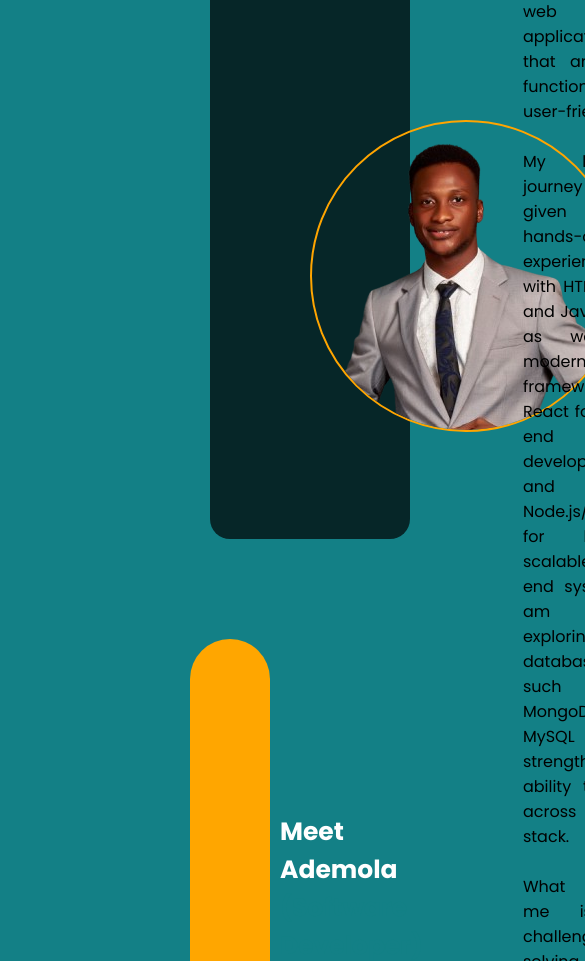
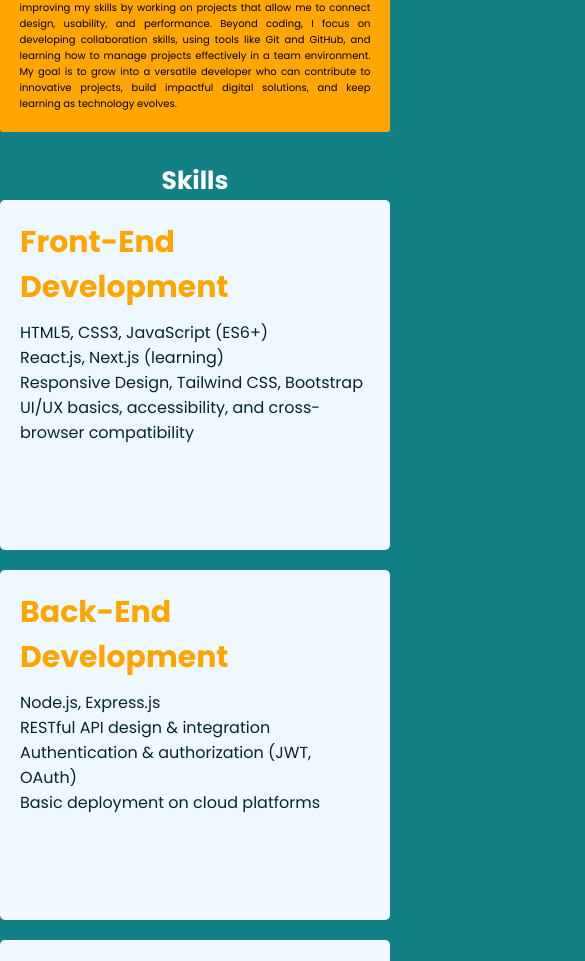
Before and after one commit to taiwoademola65/ADEMOLA-TAIWO-S-PORTFOLIO, a plain HTML site: page index.html in a window 390 px wide. Shown: the part 1039-2000 px from the top of the page, 585 px wide, since content can reach past the window. Drawn offline with Linux system fonts and the light colour scheme.

Commit message:
added Responsiveness

```diff
--- a/index.html
+++ b/index.html
@@ -11,6 +11,7 @@
   <link
     href="https://fonts.googleapis.com/css2?family=Poppins:ital,wght@0,100;0,200;0,300;0,400;0,500;0,600;0,700;0,800;0,900;1,100;1,200;1,300;1,400;1,500;1,600;1,700;1,800;1,900&display=swap"
     rel="stylesheet">
+    <link rel="stylesheet" href="responsiveness.css">
 </head>
 
 <body>
@@ -47,9 +48,7 @@
 
     <div class="me">
       <h3>Meet
-        <br>
         Ademola
-        <br>
         <p class="dev">(Software Developer)</p>
       </h3>
     </div>
@@ -92,17 +91,33 @@
       <P>UI/UX basics, accessibility, and cross-browser compatibility</P>
     </div>
 
-    <div class="branch-two">
-      <h4 class="back">Back-End Development</h4>
+    <div class="branch-one">
+      <h4 class="front">Back-End Development</h4>
       <P>Node.js, Express.js</P>
       <P>RESTful API design & integration</P>
       <P>Authentication & authorization (JWT, OAuth)</P>
       <P>Basic deployment on cloud platforms</P>
     </div>
 
+    <div class="branch-one">
+      <h4 class="front">Databases</h4>
+      <p>MongoDB, Mongoose</p>
+      <p>MySQL (basics)</p>
+      <p>Database design & CRUD operations</p>
+    </div>
+
+
+    <div class="branch-one">
+      <h4 class="front">Version Control & Tools</h4>
+
+      <p>Git, GitHub</p>
+      <p>NPM, Webpack</p>
+      <p>Postman (API testing)</p>
+      <p>Deployment tools: Vercel, Netlify, Heroku</p>
+    </div>
   </div>
 
-  <div class="parent-2">
+  <!-- <div class="parent">
 
 
     <div class="data-one">
@@ -113,8 +128,8 @@
     </div>
 
 
-    <div class="data-two">
-      <h4 class="version">Version Control & Tools</h4>
+    <div class="data-one">
+      <h4 class="data">Version Control & Tools</h4>
 
       <p>Git, GitHub</p>
       <p>NPM, Webpack</p>
@@ -122,7 +137,7 @@
       <p>Deployment tools: Vercel, Netlify, Heroku</p>
     </div>
 
-  </div>
+  </div> -->
   <div class="connect">
     <div class="contact">
       <h5>Connect
--- /dev/null
+++ b/responsiveness.css
@@ -0,0 +1,127 @@
+@media screen and (max-width: 480px) {
+  #about {
+    margin: 0 auto;
+    border-radius: 0px;
+    display: block
+  }
+
+  body .about-me {
+    padding: 5%;
+    font-size: 10px;
+    flex-direction: column;
+    margin: 0px;
+    border-radius: 3px;
+    gap: 0px;
+
+  }
+
+  .me{
+    padding-left: 0%;
+    font-size: 15px;
+    text-align: center;
+  }
+
+  .about-me h2 {
+    text-align: center;
+    font-size: 10px;
+
+  }
+
+  .skills {
+    margin-top: 30px;
+    font-size: 25px;
+  }
+
+  .parent {
+  margin: 0;
+  padding: 0px 0px 40px 0;
+}
+
+.branch-one {
+  /* color: #062628; */
+  /* background-color: aliceblue; */
+  border-radius: 5px;
+  margin: 0;
+  /* padding: 20px; */
+  /* margin: 100px; */
+  /* margin-top: 10px;
+  margin-bottom: 10px;
+  margin-right: 80px; */
+  /* margin-left: 0px;
+  border-top: 5px; */
+}
+
+.branch-two {
+  /* flex-wrap: wrap; */
+  /* color: #062628; */
+  /* background-color: aliceblue; */
+  border-radius: 10px;
+  padding: 20PX;
+  /* margin: 100px; */
+  /* margin-top: 10px;
+  margin-bottom: 10px;
+  margin-right: 80px;
+  margin-left: 0px; */
+}
+
+/* body .parent-2 {
+  flex-wrap: wrap;
+  width: 100%;
+  padding: 10px;
+  border: 1px solid;
+  justify-content: space-between;
+  align-items: center;
+  margin: 10px;
+  margin: 10px;
+} */
+
+
+.branch-one {
+  /* flex: 1; */
+  padding: 20px;
+  height: 350px;
+  width: 100%;
+}
+
+body .data-one {
+  /* color: #062628; */
+  /* background-color: aliceblue; */
+  border-radius: 10px;
+  padding: 20px 0;
+  width: 100%;
+  /* margin: 100px;
+  margin-top: 10px;
+  margin-bottom: 10px;
+  margin-right: 80px;
+  margin-left: 0px;
+  border-top: 5px; */
+}
+
+.data-two {
+  color: #062628;
+  background-color: aliceblue;
+  border-radius: 10px;
+  width: 100%;
+  padding: 20PX;
+  /* margin: 100px;
+  margin-top: 10px;
+  margin-bottom: 10px;
+  margin-right: 80px;
+  margin-left: 0px; */
+
+}
+.connect {
+  flex-direction: column;
+  padding: 40px 50px;
+  border-radius: 0px;
+
+}
+.contact {
+  width: 100%;
+  font-size: 30px;
+}
+.call {
+  /* padding: 200px; */
+  font-size: 15px;
+}
+}
--- a/style.css
+++ b/style.css
@@ -22,7 +22,6 @@ body {
   background-color: #138086;
   font-family: "Poppins", sans-serif;
   color: white;
-  margin: 40px 20px 40px 40px;
 }
 
 h1 {
@@ -35,57 +34,46 @@ h1 {
 }
 
 #about {
-  margin-right: 170px;
-  margin-left: 170px;
-  margin-top: 70px;
-  margin-bottom: 100px;
+  display: flex;
+  text-align: justify;
+  justify-content: space-between;
+  padding: 5%;
+  margin: 20px 5% 60px 5%;
   background-color: #062628;
   border-radius: 20px;
-  text-align: justify;
-  padding: 100px;
-  display: flex;
-  justify-content: space-between;
-  flex-wrap: wrap;
   gap: 150px;
 }
 
 #about-text {
-  flex: 1;
-  padding-right: 40px;
+  width: 70%;
+}
 
+#about-image {
+  width: 30%;
+  border-bottom: 10%;
+  text-align: center;
 }
 
 img {
   border: 2px solid orange;
   border-radius: 100%;
-}
-
-#about-image {
-  flex: 1;
-  width: 500px;
-
+  margin-top: 20px;
+  width: 25vw;
 }
 
 .about-me {
   display: flex;
   justify-content: space-between;
   align-items: center;
-  padding: 40px;
-  /* margin: 50px; */
+  margin: 2px 10px;
+  padding: 5%;
   background-color: rgba(255, 166, 0, 256);
   border-radius: 40px;
-  margin-right: 150px;
-  margin-left: 150px;
-  margin-top: 70px;
-  margin-bottom: 50px;
-  gap: 100px;
-  border: 1000px;
-  height: 500px;
+  gap: 5%;
+
 }
 
 .about {
-  flex: 1;
-  padding-right: 20px;
   color: black;
   text-align: justify;
   justify-content: center;
@@ -94,14 +82,13 @@ img {
 
 .me {
 
-  padding-left: 50px;
-  font-size: 80px;
+  padding-left: 5%;
+  font-size: 8px;
 
 }
 
 h3 {
-  text-align: left;
-  font-size: 25px;
+  font-size: 20px;
 }
 
 .dev {
@@ -116,29 +103,35 @@ h3 {
 
 .parent {
   display: flex;
-  justify-content: space-between;
+  /* justify-content: space-between; */
   align-items: center;
-  margin: auto;
-  margin: 100px;
+  gap: 20px;
+  flex-wrap: wrap;
+  padding: 50px;
+  /* margin: auto; */
+  /* margin: 100px; */
 
 }
 
 
 .branch-one {
-  flex: 1;
+  /* flex: 1; */
   color: #062628;
   background-color: aliceblue;
   border-radius: 10px;
-  padding: 40px;
+  padding: 20px;
+  height: 350px;
+  width: 280px;
+  /* padding: 40px;
   margin: 100px;
   margin-top: 10px;
   margin-bottom: 10px;
   margin-right: 80px;
   margin-left: 0px;
-  border-top: 5px;
+  border-top: 5px; */
 }
 
-.branch-two {
+/* .branch-two {
   flex: 1;
   color: #062628;
   background-color: aliceblue;
@@ -149,16 +142,16 @@ h3 {
   margin-bottom: 10px;
   margin-right: 80px;
   margin-left: 0px;
-}
+} */
 
-.parent-2 {
+/* .parent-2 {
   display: flex;
   justify-content: space-between;
   align-items: center;
   margin: auto;
   margin: 100px;
 
-}
+} */
 
 .data-one {
   flex: 1;
@@ -166,15 +159,18 @@ h3 {
   background-color: aliceblue;
   border-radius: 10px;
   padding: 40px;
+  height: 350px;
+  width: 700px;
+  /* padding: 40px;
   margin: 100px;
   margin-top: 10px;
   margin-bottom: 10px;
   margin-right: 80px;
   margin-left: 0px;
-  border-top: 5px;
+  border-top: 5px; */
 }
 
-.data-two {
+/* .data-two {
   flex: 1;
   color: #062628;
   background-color: aliceblue;
@@ -186,11 +182,12 @@ h3 {
   margin-right: 80px;
   margin-left: 0px;
 
-}
+} */
 
 .front {
   color: orange;
   font-size: 30px;
+  margin-bottom: 10px;
 }
 
 .back {
@@ -218,12 +215,12 @@ h3 {
   padding: 40px;
   background-color: white;
   border-radius: 40px;
-  margin-right: 260px;
+  /* margin-right: 260px;
   margin-left: 260px;
-  margin-top: 70px;
+  margin-top: 70px; */
   gap: 100px;
   border: 1000px;
-  height: 450px;
+  /* height: 450px; */
   text-align: justify;
   color: #062628;
 
```
